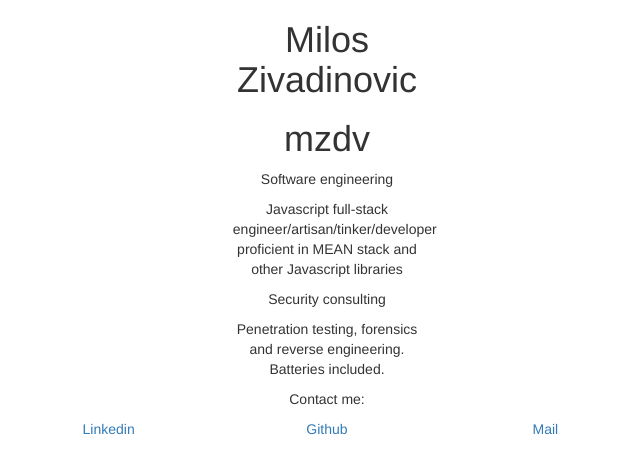
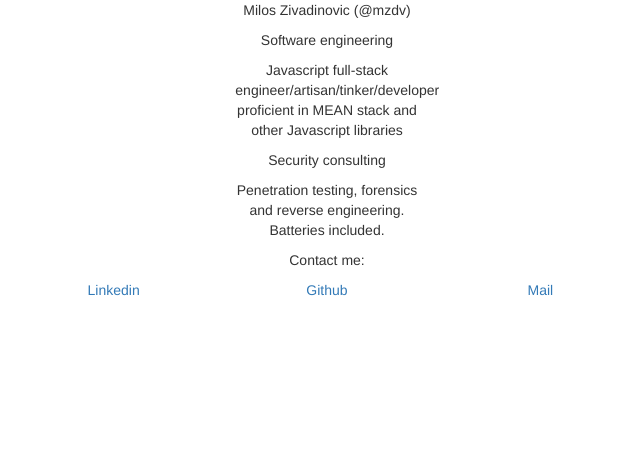
Before and after one commit to mzdv/mzdv.github.io, a website: page index.html in a window 1280 px wide. Shown: the whole page, without its empty margins (313-953 px from the left). Drawn offline with nearby package versions, Linux system fonts and the light colour scheme.

Commit message:
Refactor the header and lose the h1

```diff
--- a/index.html
+++ b/index.html
@@ -4,14 +4,13 @@
 <link rel="stylesheet" href="css/style.css"/>
 
 <div class="container-fluid">
+    <header>
         <div class="row">
-        <div class="main-content">
-            <div class="header col-md-2 col-md-offset-5 text-center">
-                <h1>Milos Zivadinovic</h1>
-                <h1>mzdv</h1>
+            <div class="col-md-2 col-md-offset-5 text-center">
+                <p>Milos Zivadinovic (@mzdv)</p>
             </div>
         </div>
-
+    </header>
     <div class="row text-center">
         <div class="col-md-2 col-md-offset-5">
             <div>
```
Lines whose indentation alone changed are shown as unchanged.
